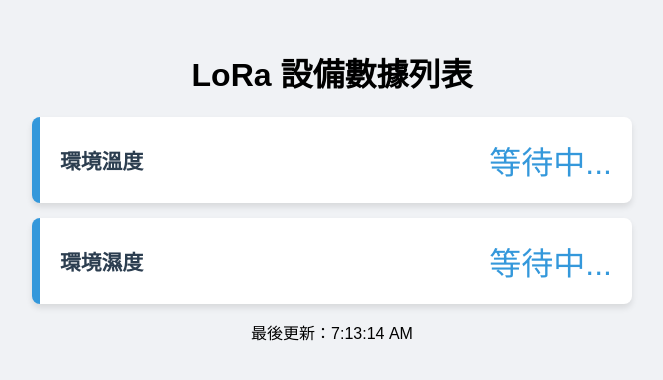
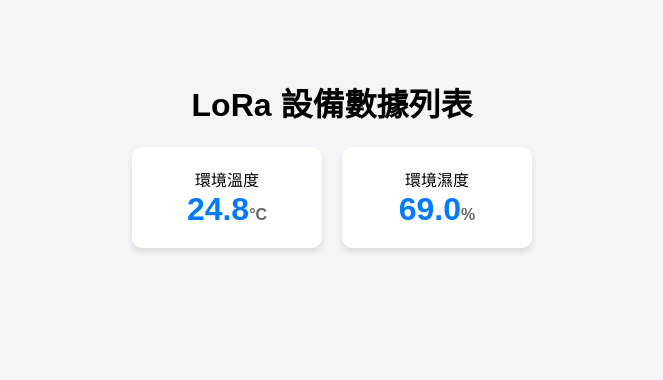
Before and after one commit to 0918tonychen-commits/ysz, a Flask app: page / in a window 1280 px wide. Shown: the top 380 px of the page, without its empty margins (308-971 px from the left). Run offline with Flask 3, Linux system fonts and the light colour scheme.

Commit message:
Feature: Set auto-refresh interval to 2 seconds

```diff
--- a/main.py
+++ b/main.py
@@ -1,4 +1,4 @@
-from flask import Flask, render_template, request
+from flask import Flask, render_template, request, jsonify
 
 app = Flask(__name__)
 
@@ -10,14 +10,24 @@ NAME_MAP = {
 
 # 2. 初始數據
 sensor_data = {
-    "s01": "等待中...",
-    "s02": "等待中..."
+    "s01": "24.8", # 先給予預設值方便測試
+    "s02": "69.0"
 }
 
 @app.route('/')
 def index():
-    # 同時把數據和對應表傳給網頁
+    # 這是原本的首頁路徑
     return render_template('index.html', sensors=sensor_data, names=NAME_MAP)
+
+# --- 新增這個路徑給 JavaScript 抓取數據 ---
+@app.route('/api/data')
+def get_data():
+    # 回傳 JSON 格式的數據
+    return jsonify({
+        "temperature": sensor_data["s01"],
+        "humidity": sensor_data["s02"],
+        "status": "connected"
+    })
 
 @app.route('/update', methods=['POST'])
 def update():
@@ -25,9 +35,11 @@ def update():
     data = request.json
     if data and "id" in data:
         sensor_id = data["id"]
+        # 更新內部數據
         sensor_data[sensor_id] = data.get("val", "N/A")
         return {"status": "success"}, 200
     return {"status": "error"}, 400
 
 if __name__ == '__main__':
+    # Render 部署需要監聽 0.0.0.0 和指定的 Port
     app.run(host='0.0.0.0', port=10000)
--- a/templates/index.html
+++ b/templates/index.html
@@ -1,32 +1,55 @@
 <!DOCTYPE html>
-<html>
+<html lang="zh-Hant">
 <head>
-    <title>LoRa 實時監控</title>
-    <meta http-equiv="refresh" content="3">
+    <meta charset="UTF-8">
+    <meta name="viewport" content="width=device-width, initial-scale=1.0">
+    <title>LoRa 數據監控</title>
     <style>
-        body { font-family: 'Microsoft JhengHei', sans-serif; background: #f0f2f5; text-align: center; padding: 20px; }
-        .container { max-width: 600px; margin: auto; }
-        .sensor-card {
-            background: white; border-left: 8px solid #3498db;
-            margin: 15px 0; padding: 20px; border-radius: 8px;
-            display: flex; justify-content: space-between; align-items: center;
-            box-shadow: 0 4px 6px rgba(0,0,0,0.1);
-        }
-        .name { font-size: 1.3em; color: #2c3e50; font-weight: bold; }
-        .val { font-size: 2em; color: #3498db; }
+        /* 這裡可以先放簡單的樣式，確認功能正常後再改成深色儀表板風格 */
+        body { font-family: sans-serif; text-align: center; padding: 50px; background-color: #f4f4f9; }
+        .card-container { display: flex; justify-content: center; gap: 20px; }
+        .card { background: white; padding: 20px; border-radius: 10px; box-shadow: 0 4px 6px rgba(0,0,0,0.1); min-width: 150px; }
+        .card-value { font-size: 2em; font-weight: bold; color: #007bff; }
+        .card-value span { font-size: 0.5em; color: #666; }
     </style>
 </head>
 <body>
-    <div class="container">
-        <h1>LoRa 設備數據列表</h1>
-        {% for sid, val in sensors.items() %}
-        <div class="sensor-card">
-            <div class="name">{{ names.get(sid, sid) }}</div>
-            <div class="val">{{ val }}</div>
+    <h1>LoRa 設備數據列表</h1>
+
+    <div class="card-container">
+        <div class="card">
+            <div class="card-header">{{ names['s01'] }}</div>
+            <div class="card-value" id="temp-value">{{ sensors['s01'] }}<span>°C</span></div>
         </div>
-        {% endfor %}
-        <p>最後更新：<span id="ts"></span></p>
+
+        <div class="card">
+            <div class="card-header">{{ names['s02'] }}</div>
+            <div class="card-value" id="humidity-value">{{ sensors['s02'] }}<span>%</span></div>
+        </div>
     </div>
-    <script>document.getElementById('ts').innerHTML = new Date().toLocaleTimeString();</script>
+
+    <script>
+        async function updateDashboard() {
+            try {
+                // 向 Flask 的 /api/data 路徑請求數據
+                const response = await fetch('/api/data');
+                const data = await response.json();
+
+                // 更新畫面上的數值
+                document.getElementById('temp-value').innerHTML = `${data.temperature}<span>°C</span>`;
+                document.getElementById('humidity-value').innerHTML = `${data.humidity}<span>%</span>`;
+
+                console.log("數據已自動更新:", new Date().toLocaleTimeString());
+            } catch (error) {
+                console.error("更新數據失敗:", error);
+            }
+        }
+
+        // --- 關鍵修改：設定為 2000 毫秒 (2 秒) ---
+        setInterval(updateDashboard, 2000);
+
+        // 頁面載入時立刻執行一次
+        updateDashboard();
+    </script>
 </body>
 </html>
```
